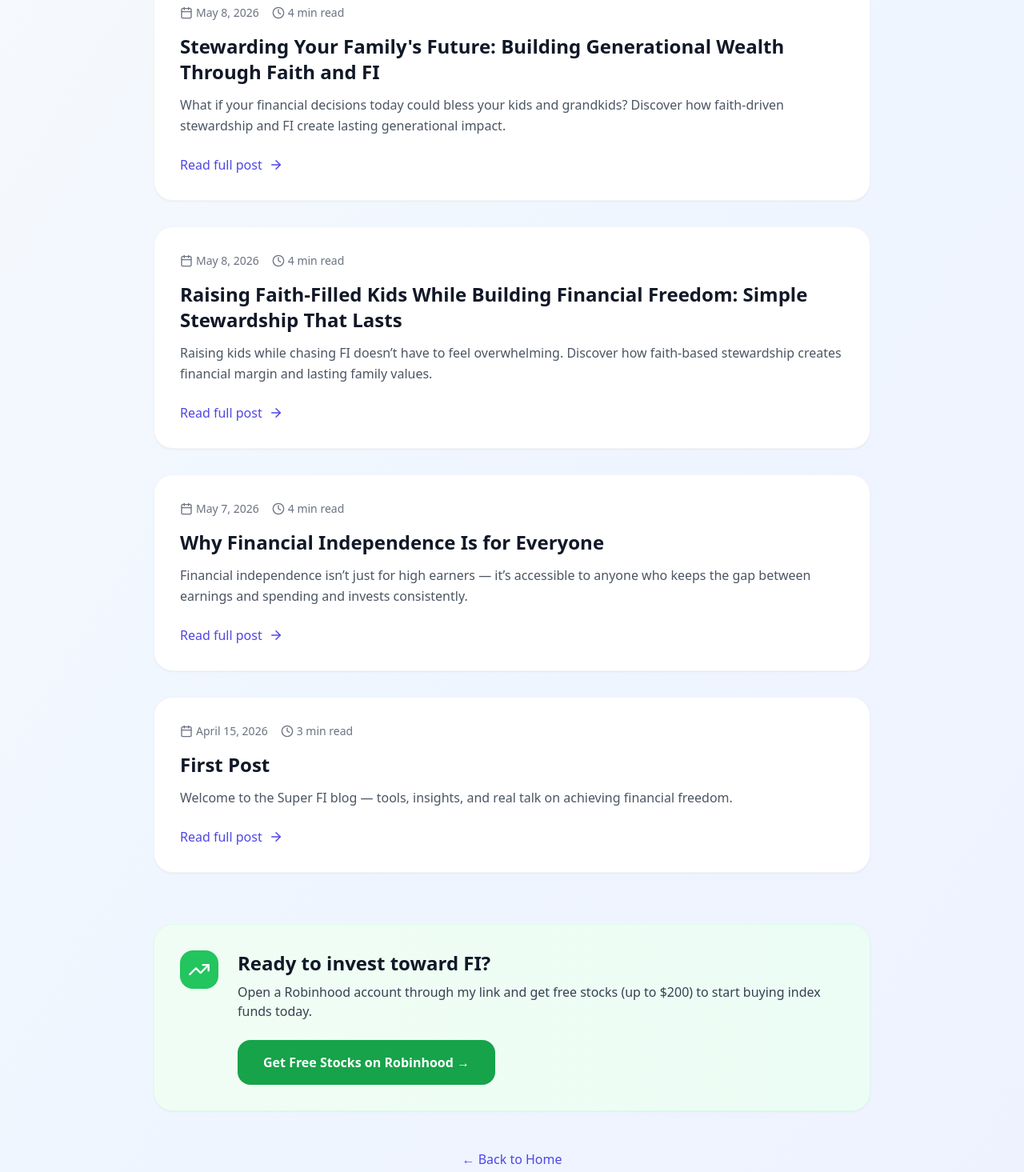
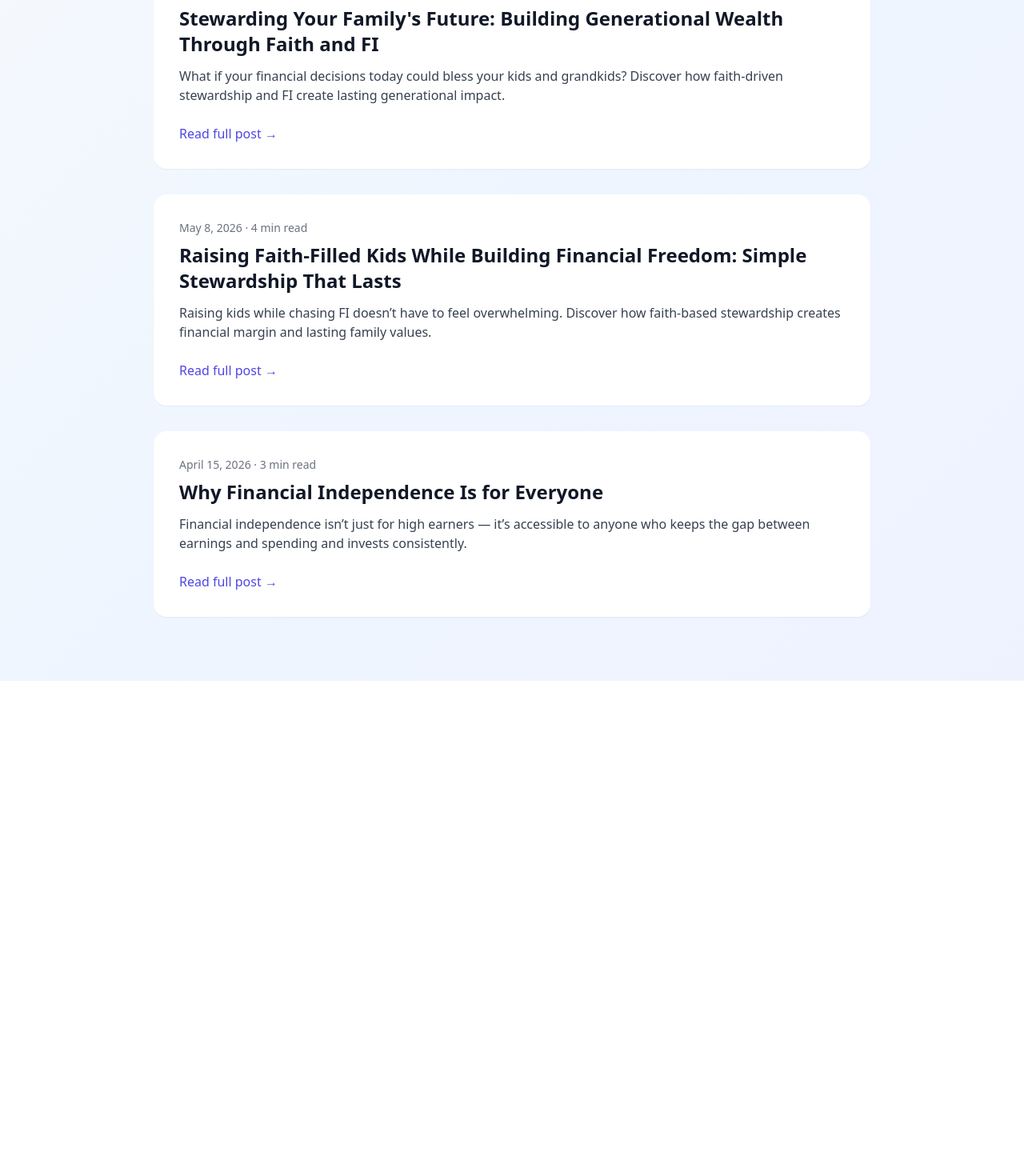
Before and after one commit to daughterpop/super-fi-calc, a React (Vite) app: page /blog in a window 1280 px wide. Shown: the part 525-1990 px from the top of the page at 80% size. After the commit the page ends 1376 px from the top, so only its background shows below. Built offline with nearby package versions, Linux system fonts and the light colour scheme.

Commit message:
Add daily blog post: Raising Generous, Grounded Kids: Faith, Family Budgeting, and the Path to Shared Financial Freedom – May 9, 2026

```diff
--- a/src/main.jsx
+++ b/src/main.jsx
@@ -10,6 +10,7 @@ import BlogPost from './pages/BlogPost.jsx';
 import WhyFIForEveryone from './pages/WhyFIForEveryone.jsx';
 import RaisingFaithFilledKidsWhileBuildingFinancialFreedom from './pages/RaisingFaithFilledKidsWhileBuildingFinancialFreedom.jsx';
 import StewardingYourFamilysFuture from './pages/stewarding-your-familys-future-building-generational-wealth-through-faith-and-fi.jsx';
+import RaisingGenerousGroundedKidsFaithFamilyBudgetingAndSharedFinancialFreedom from './pages/raising-generous-grounded-kids-faith-family-budgeting-and-shared-financial-freedom.jsx';
 import BlogIndex from './pages/BlogIndex.jsx';
 
 ReactDOM.createRoot(document.getElementById('root')).render(
@@ -23,6 +24,7 @@ ReactDOM.createRoot(document.getElementById('root')).render(
         <Route path="/blog/why-fi-for-everyone" element={<WhyFIForEveryone />} />
         <Route path="/blog/raising-faith-filled-kids-while-building-financial-freedom" element={<RaisingFaithFilledKidsWhileBuildingFinancialFreedom />} />
         <Route path="/blog/stewarding-your-familys-future-building-generational-wealth-through-faith-and-fi" element={<StewardingYourFamilysFuture />} />
+        <Route path="/blog/raising-generous-grounded-kids-faith-family-budgeting-and-shared-financial-freedom" element={<RaisingGenerousGroundedKidsFaithFamilyBudgetingAndSharedFinancialFreedom />} />
         <Route path="*" element={<div className="p-10 text-center text-xl">Page not found — <a href="/" className="text-indigo-600 underline">Go Home</a></div>} />
       </Routes>
     </BrowserRouter>
--- a/src/pages/BlogIndex.jsx
+++ b/src/pages/BlogIndex.jsx
@@ -1,111 +1,51 @@
-import React, { useEffect } from 'react';
-import { Link } from 'react-router-dom';
-import { Calendar, Clock, ArrowRight, TrendingUp } from 'lucide-react';
+import React from 'react';
 
 export default function BlogIndex() {
-  useEffect(() => {
-    document.title = 'Blog | Super FI - Financial Independence Insights & Tips';
-  }, []);
-
   const posts = [
     {
-      slug: 'raising-generous-grounded-kids-faith-family-budgeting-and-shared-financial-freedom',
+      date: 'May 9, 2026',
       title: 'Raising Generous, Grounded Kids: Faith, Family Budgeting, and the Path to Shared Financial Freedom',
-      date: 'May 9, 2026',
-      excerpt: 'Discover how faith-integrated family budgeting raises generous kids while building shared financial freedom for the whole family.',
-      readTime: '4 min',
+      excerpt: 'Discover how integrating faith into your family budget can raise kids who are generous, wise with money, and headed toward financial freedom together.',
+      readTime: '4 min read',
+      slug: 'raising-generous-grounded-kids-faith-family-budgeting-and-shared-financial-freedom'
     },
     {
-      slug: 'stewarding-your-familys-future-building-generational-wealth-through-faith-and-fi',
+      date: 'May 8, 2026',
       title: "Stewarding Your Family's Future: Building Generational Wealth Through Faith and FI",
-      date: 'May 8, 2026',
       excerpt: 'What if your financial decisions today could bless your kids and grandkids? Discover how faith-driven stewardship and FI create lasting generational impact.',
-      readTime: '4 min',
+      readTime: '4 min read',
+      slug: 'stewarding-your-familys-future-building-generational-wealth-through-faith-and-fi'
     },
     {
-      slug: 'raising-faith-filled-kids-while-building-financial-freedom',
+      date: 'May 8, 2026',
       title: 'Raising Faith-Filled Kids While Building Financial Freedom: Simple Stewardship That Lasts',
-      date: 'May 8, 2026',
       excerpt: 'Raising kids while chasing FI doesn’t have to feel overwhelming. Discover how faith-based stewardship creates financial margin and lasting family values.',
-      readTime: '4 min',
+      readTime: '4 min read',
+      slug: 'raising-faith-filled-kids-while-building-financial-freedom'
     },
     {
-      slug: 'why-fi-for-everyone',
+      date: 'April 15, 2026',
       title: 'Why Financial Independence Is for Everyone',
-      date: 'May 7, 2026',
       excerpt: 'Financial independence isn’t just for high earners — it’s accessible to anyone who keeps the gap between earnings and spending and invests consistently.',
-      readTime: '4 min',
-    },
-    {
-      slug: 'first-post',
-      title: 'First Post',
-      date: 'April 15, 2026',
-      excerpt: 'Welcome to the Super FI blog — tools, insights, and real talk on achieving financial freedom.',
-      readTime: '3 min',
-    },
+      readTime: '3 min read',
+      slug: 'why-fi-for-everyone'
+    }
   ];
 
   return (
     <div className="min-h-screen bg-gradient-to-br from-slate-50 via-blue-50 to-indigo-50 py-12 px-4">
       <div className="max-w-4xl mx-auto">
-        <div className="text-center mb-12">
-          <h1 className="text-4xl md:text-5xl font-bold text-gray-900 mb-4">Super FI Blog</h1>
-          <p className="text-xl text-gray-600">Insights, strategies, and tools for your journey to financial independence</p>
-        </div>
+        <h1 className="text-4xl font-bold text-center text-gray-900 mb-4">Super FI Blog</h1>
+        <p className="text-center text-gray-600 mb-12">Insights, strategies, and tools for your journey to financial independence</p>
 
-        <div className="space-y-8">
-          {posts.map((post) => (
-            <div key={post.slug} className="bg-white rounded-3xl p-8 shadow-sm border border-gray-100 hover:shadow-md transition-all group">
-              <div className="flex items-center gap-4 text-sm text-gray-500 mb-4">
-                <div className="flex items-center gap-1">
-                  <Calendar size={16} />
-                  <span>{post.date}</span>
-                </div>
-                <div className="flex items-center gap-1">
-                  <Clock size={16} />
-                  <span>{post.readTime} read</span>
-                </div>
-              </div>
-              <h2 className="text-2xl font-semibold text-gray-900 mb-3 group-hover:text-indigo-600 transition-colors">
-                {post.title}
-              </h2>
-              <p className="text-gray-600 mb-6 leading-relaxed">
-                {post.excerpt}
-              </p>
-              <Link
-                to={`/blog/${post.slug}`}
-                className="inline-flex items-center gap-2 text-indigo-600 font-medium hover:text-indigo-700 transition-colors"
-              >
-                Read full post <ArrowRight size={18} className="group-hover:translate-x-0.5 transition-transform" />
-              </Link>
-            </div>
-          ))}
-        </div>
-
-        {/* Robinhood Ad on Blog Index */}
-        <div className="mt-16 bg-gradient-to-r from-green-50 to-emerald-50 rounded-3xl p-8 shadow-sm border border-green-100">
-          <div className="flex flex-col md:flex-row items-start gap-6">
-            <div className="flex-shrink-0 w-12 h-12 bg-green-500 rounded-2xl flex items-center justify-center">
-              <TrendingUp className="text-white" size={28} />
-            </div>
-            <div>
-              <h3 className="text-2xl font-bold text-gray-900 mb-2">Ready to invest toward FI?</h3>
-              <p className="text-gray-700 mb-6">Open a Robinhood account through my link and get free stocks (up to $200) to start buying index funds today.</p>
-              <a
-                href="https://join.robinhood.com/dustinh-1bff5a"
-                target="_blank"
-                rel="noopener noreferrer"
-                className="inline-flex items-center gap-2 px-8 py-4 bg-green-600 text-white font-semibold rounded-2xl hover:bg-green-700 transition-all"
-              >
-                Get Free Stocks on Robinhood →
-              </a>
-            </div>
+        {posts.map((post, index) => (
+          <div key={index} className="bg-white rounded-2xl shadow-sm p-8 mb-8">
+            <div className="text-sm text-gray-500 mb-2">{post.date} · {post.readTime}</div>
+            <h2 className="text-2xl font-semibold text-gray-900 mb-3">{post.title}</h2>
+            <p className="text-gray-700 mb-6">{post.excerpt}</p>
+            <a href={`/blog/${post.slug}`} className="text-indigo-600 hover:text-indigo-700 font-medium">Read full post →</a>
           </div>
-        </div>
-
-        <div className="mt-12 text-center">
-          <Link to="/" className="text-indigo-600 hover:text-indigo-700 font-medium">← Back to Home</Link>
-        </div>
+        ))}
       </div>
     </div>
   );
```
